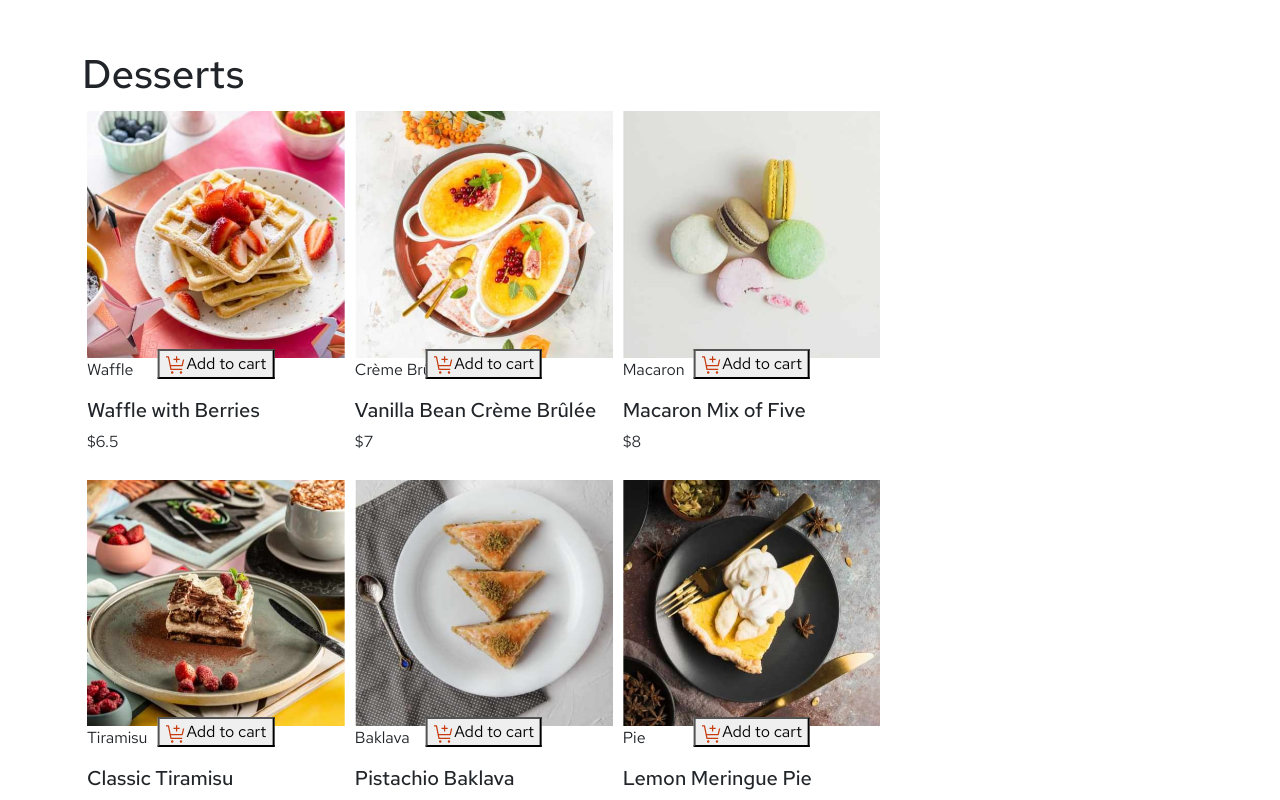
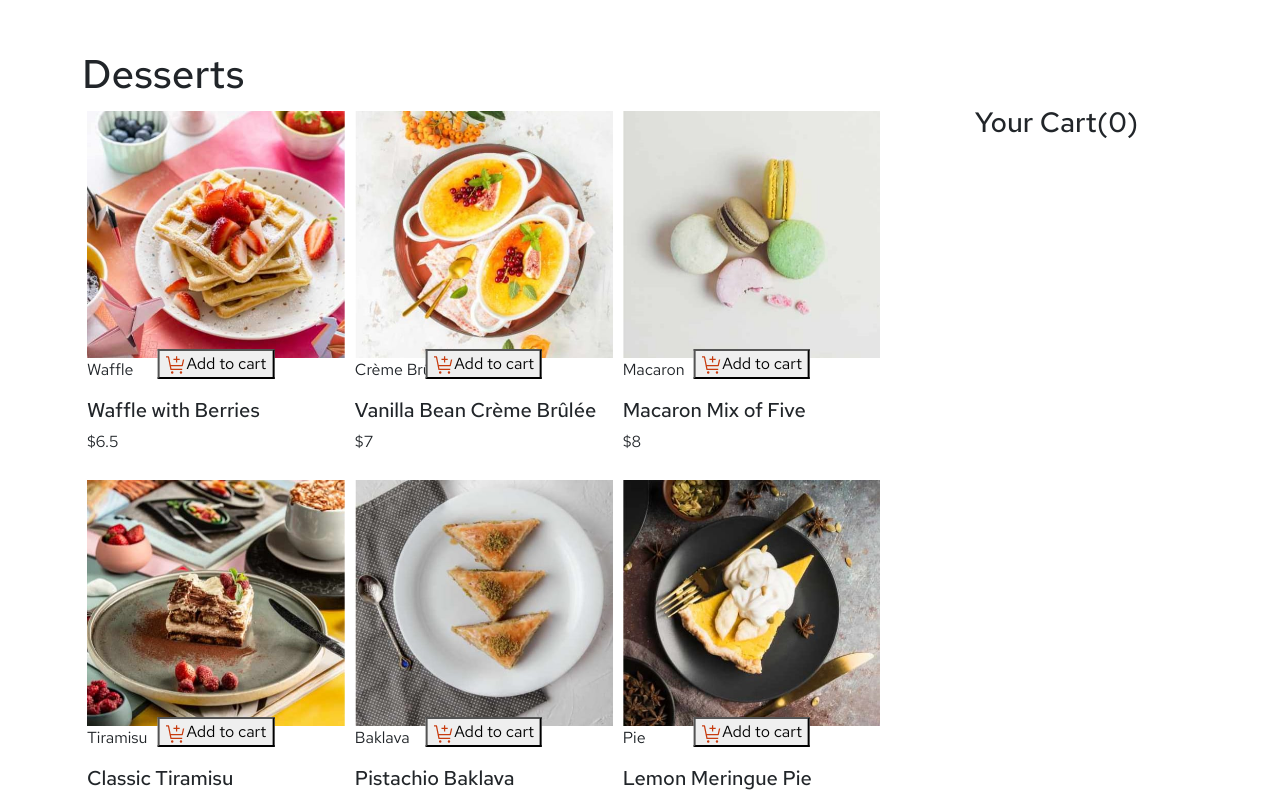
Before and after one commit to Chakri-T/product-list-with-cart, a React (Create React App) app: page / in a window 1280 px wide. Shown: the top 800 px of the page. Built offline with nearby package versions, Linux system fonts and the light colour scheme.

Commit message:
changed btn object

```diff
--- a/src/Item.js
+++ b/src/Item.js
@@ -1,9 +1,11 @@
 import React, { useEffect, useState } from "react";
 import SelectedCart from "./selectedCart";
+import EmptyCart from "./emptyCart";
 const Item = () => {
   const [data, setData] = useState([]);
   const [btn, setBtn] = useState({});
-
+  const len = Object.keys(btn).length;
+  console.log(len);
   useEffect(() => {
     fetch("/data.json")
       .then((response) => response.json())
@@ -75,6 +77,12 @@ const Item = () => {
     );
   };
 
+  for (const key in btn) {
+    if (btn[key] === 0) {
+      delete btn[key];
+    }
+  }
+
   return (
     <>
       <div className="allcards">
@@ -98,8 +106,12 @@ const Item = () => {
           </div>
         </div> */}
       </div>
-      <div className="selectedcart">
-        <SelectedCart cartItems={btn} content={data} />
+      <div className="cart">
+        {len > 0 ? (
+          <SelectedCart cartItems={btn} content={data} />
+        ) : (
+          <EmptyCart />
+        )}
       </div>
     </>
   );
--- /dev/null
+++ b/src/emptyCart.js
@@ -0,0 +1,12 @@
+import React from "react";
+
+const EmptyCart = () => {
+  return (
+    <>
+      <div>
+        <h3>Your Cart({0})</h3>
+      </div>
+    </>
+  );
+};
+export default EmptyCart;
--- a/src/styles/main.scss
+++ b/src/styles/main.scss
@@ -12,7 +12,7 @@
 ul {
   padding: 0px;
 }
-.selectedcart {
+.cart {
   width: auto;
 }
 img {
```
